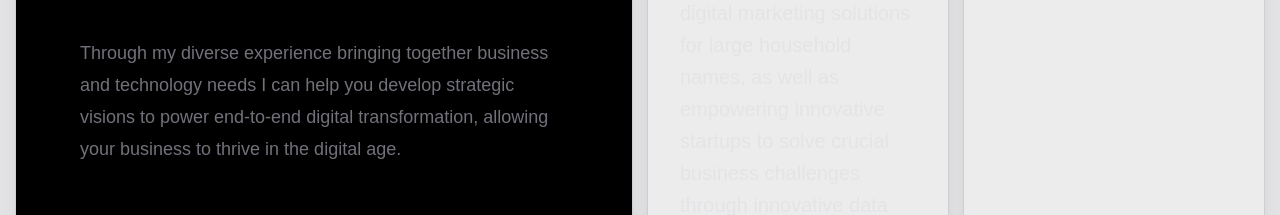
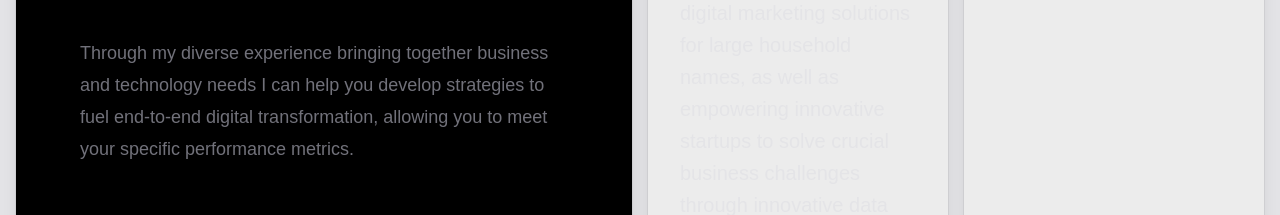
Before and after one commit to adamglasser/arglasser, an Astro site: page / in a window 1280 px wide. Shown: the part 3779-3994 px from the top of the page. Built offline with nearby package versions, Linux system fonts and the light colour scheme; Astro itself is replaced by a stand-in of ours; a web font is replaced by a local one.

Commit message:
update words

```diff
--- a/src/components/landing/LookingFor.astro
+++ b/src/components/landing/LookingFor.astro
@@ -30,7 +30,7 @@
                       </p>
                       <br>
                       <p class="mt-4 text-start text-lg text-zinc-500 dark:text-zinc-400 lg:max-w-none">
-                        Through my diverse experience bringing together business and technology needs I can help you develop strategic visions to power end-to-end digital transformation, allowing your business to thrive in the digital age.
+                        Through my diverse experience bringing together business and technology needs I can help you develop strategies to fuel end-to-end digital transformation, allowing you to meet your specific performance metrics.
                       </p>
                     </div>
                 </div>
```
